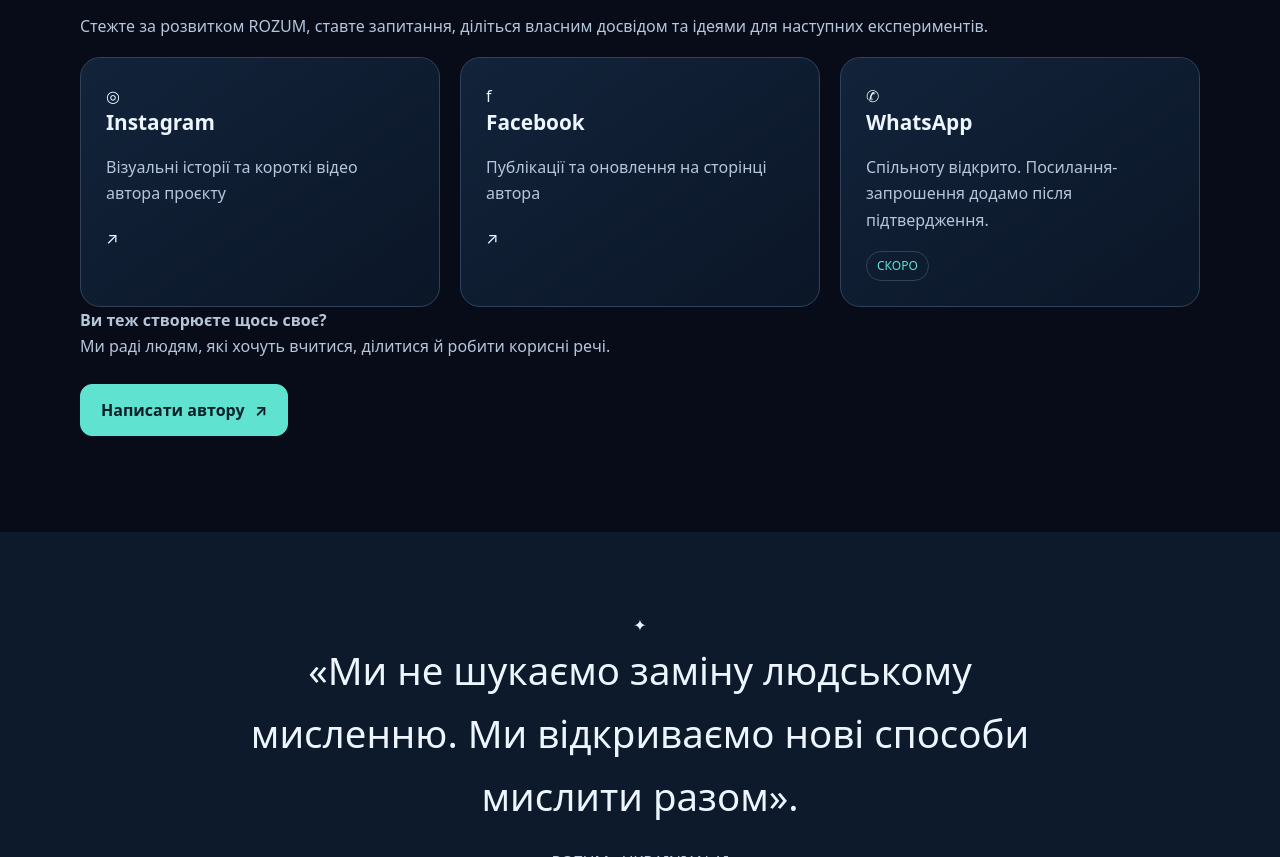
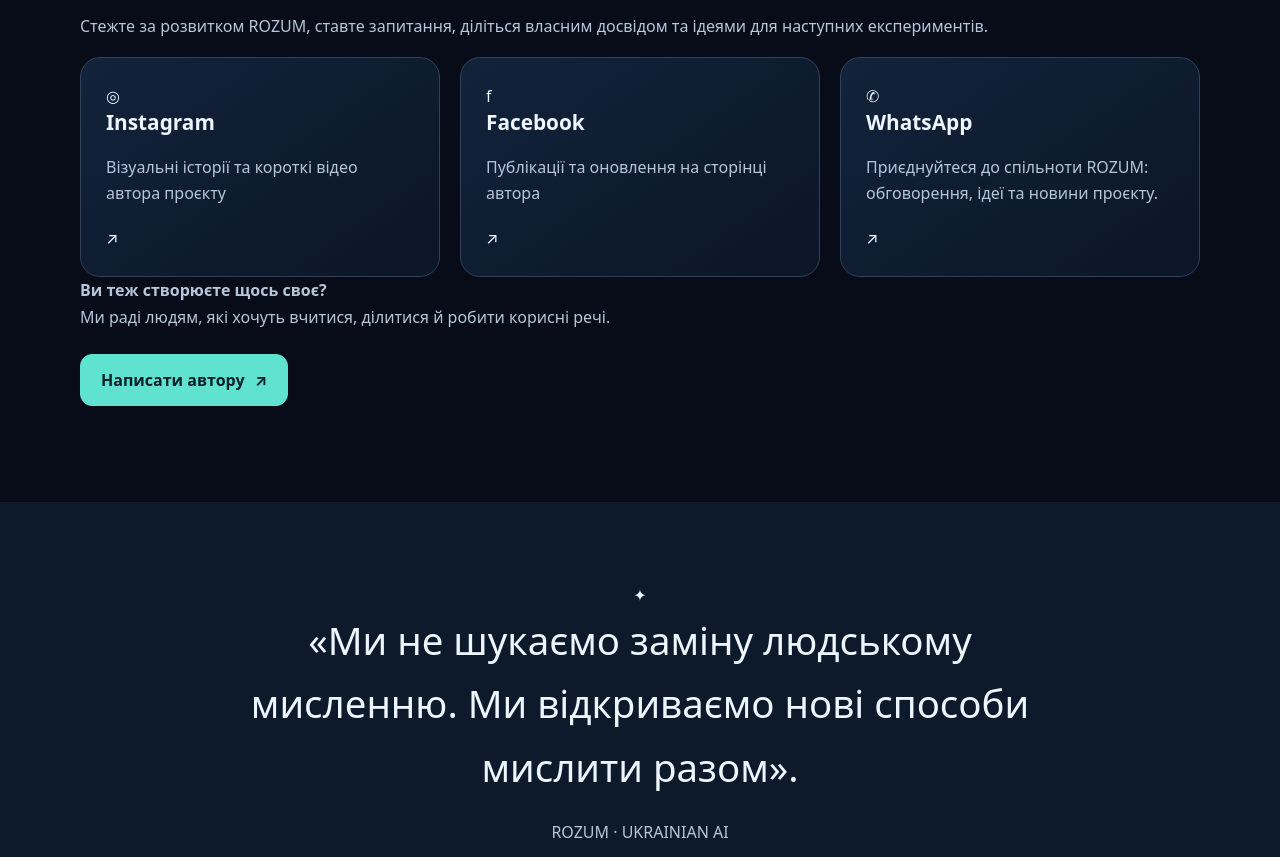
Before and after one commit to kastorrivz-droid/rozum-ukrainian-ai, a plain HTML site: page index.html in a window 1280 px wide. Shown: the part 5264-6121 px from the top of the page. Drawn offline with Linux system fonts and the light colour scheme.

Commit message:
feat(site): link official ROZUM WhatsApp community (#2)

```diff
--- a/index.html
+++ b/index.html
@@ -105,7 +105,7 @@
     <section class="section community-section" id="community" aria-labelledby="community-title"><div class="container"><div class="community-head"><span class="section-kicker">04 / ДОЛУЧАЙТЕСЯ</span><h2 id="community-title">Великі ідеї<br><span class="gradient-text">народжуються разом.</span></h2><p>Стежте за розвитком ROZUM, ставте запитання, діліться власним досвідом та ідеями для наступних експериментів.</p></div><div class="social-grid">
       <a class="social-card" href="https://www.instagram.com/kastorriz/" target="_blank" rel="noopener noreferrer"><span class="social-symbol">◎</span><div><h3>Instagram</h3><p>Візуальні історії та короткі відео автора проєкту</p></div><span class="social-arrow" aria-hidden="true">↗</span></a>
       <a class="social-card" href="https://www.facebook.com/vladislav.koshelev.2025" target="_blank" rel="noopener noreferrer"><span class="social-symbol">f</span><div><h3>Facebook</h3><p>Публікації та оновлення на сторінці автора</p></div><span class="social-arrow" aria-hidden="true">↗</span></a>
-      <div class="social-card social-static"><span class="social-symbol">✆</span><div><h3>WhatsApp</h3><p>Спільноту відкрито. Посилання-запрошення додамо після підтвердження.</p></div><span class="tag tag-outline" aria-label="Посилання готується">СКОРО</span></div>
+      <a class="social-card" href="https://chat.whatsapp.com/GlDguYFCaUo2Rlh6KpyMIg" target="_blank" rel="noopener noreferrer"><span class="social-symbol">✆</span><div><h3>WhatsApp</h3><p>Приєднуйтеся до спільноти ROZUM: обговорення, ідеї та новини проєкту.</p></div><span class="social-arrow" aria-hidden="true">↗</span></a>
       </div>
       <div class="community-cta"><p><strong>Ви теж створюєте щось своє?</strong><br>Ми раді людям, які хочуть вчитися, ділитися й робити корисні речі.</p><a class="button button-primary" href="https://www.instagram.com/kastorriz/" target="_blank" rel="noopener noreferrer">Написати автору <span aria-hidden="true">↗</span></a></div></div></section>
 
```
